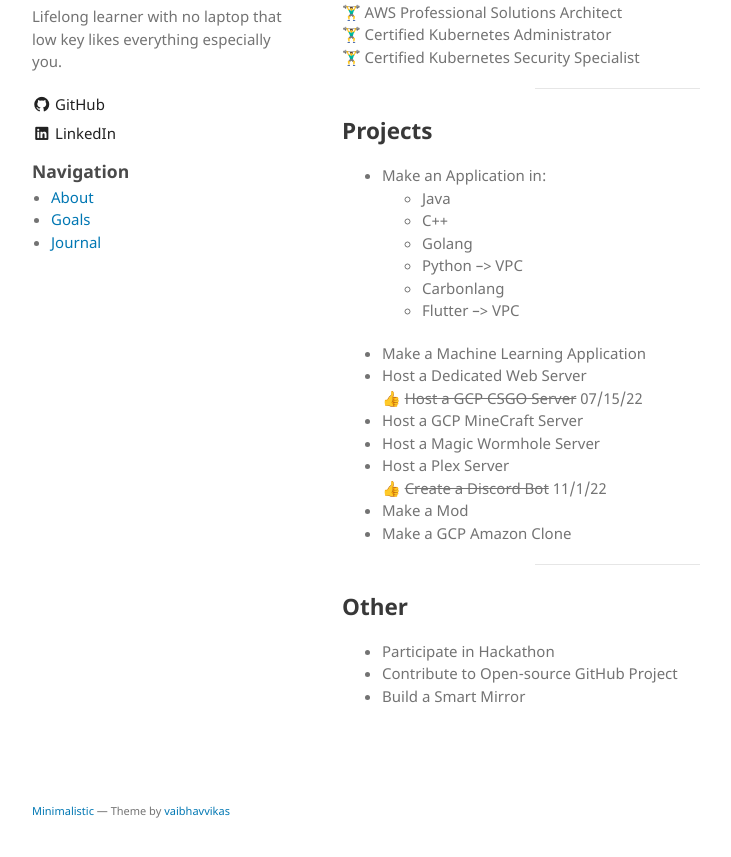
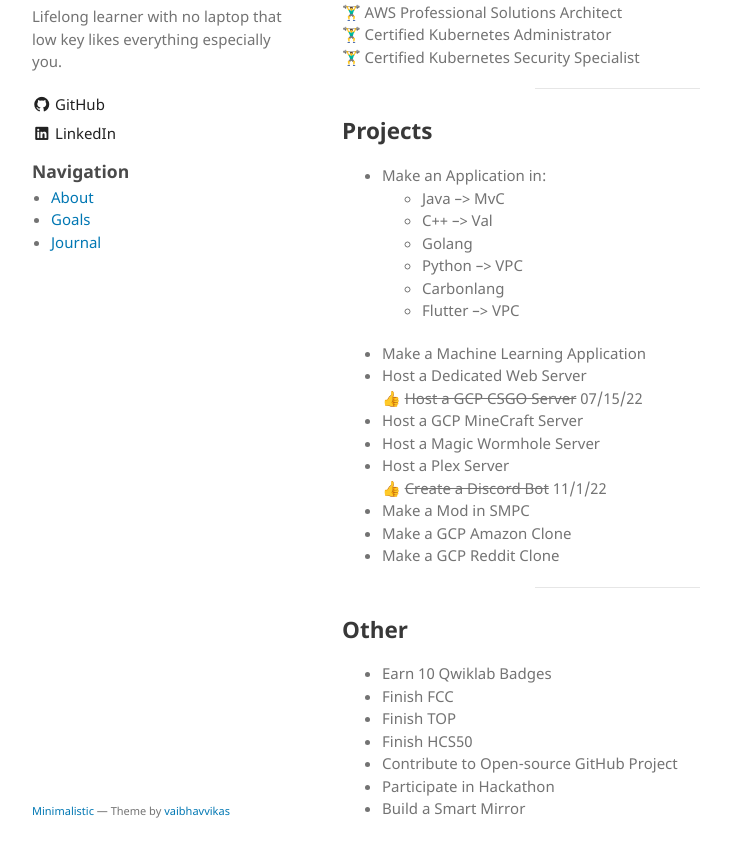
Before and after one commit to Lejondary/Lejondary.github.io, a Jekyll site: the page built from goals.md, in a window 1280 px wide and 1162 px high. Shown: the part 292-1149 px from the top of the window, without its empty margins (178-909 px from the left). Built offline with Jekyll 4.4.1, drawn with Linux system fonts in a browser that asks for light colours; emoji names are drawn with the system emoji font; the repository's description, which GitHub fills in, is left out.

Commit message:
updated goals list

```diff
--- a/goals.md
+++ b/goals.md
@@ -22,8 +22,8 @@ title: Lejondary | Goals
 ## Projects
 
 - Make an Application in:
-  - Java
-  - C++
+  - Java --> MvC
+  - C++ --> Val
   - Golang
   - Python --> VPC
   - Carbonlang
@@ -36,13 +36,18 @@ title: Lejondary | Goals
 - Host a Magic Wormhole Server
 - Host a Plex Server
 :+1: ~~Create a Discord Bot~~ 11/1/22
-- Make a Mod
+- Make a Mod in SMPC
 - Make a GCP Amazon Clone
+- Make a GCP Reddit Clone
 
 ---
 
 ## Other
 
+- Earn 10 Qwiklab Badges
+- Finish FCC
+- Finish TOP
+- Finish HCS50
+- Contribute to Open-source GitHub Project
 - Participate in Hackathon
-- Contribute to Open-source GitHub Project
 - Build a Smart Mirror
```
